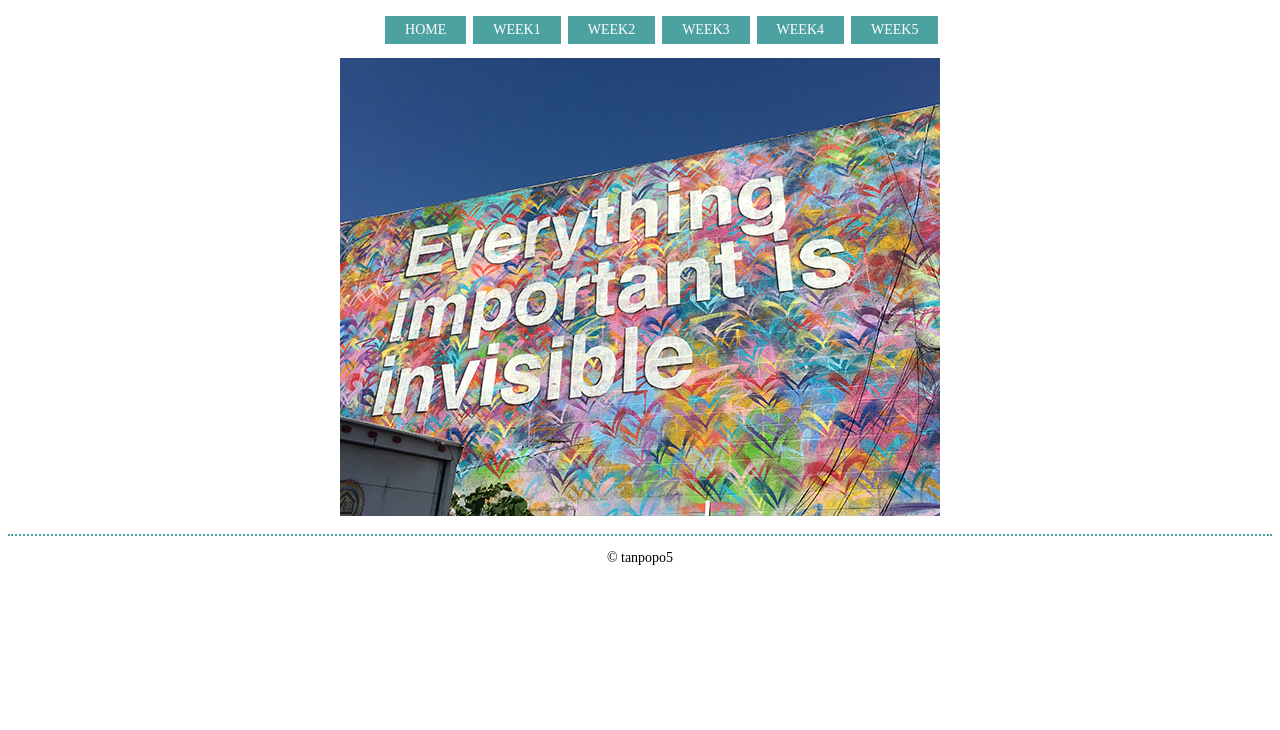
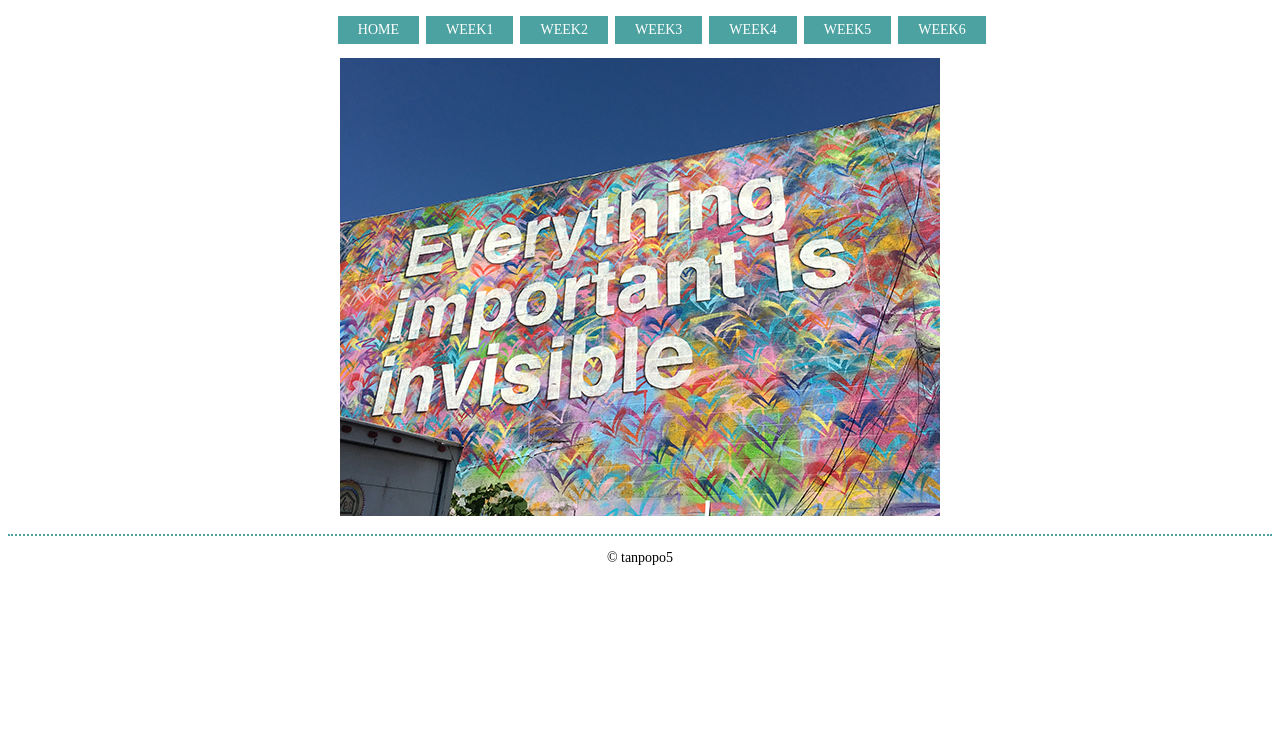
Before and after one commit to tanpopo5/classwork310, a plain HTML site: page index.html in a window 1280 px wide. Shown: the part 70-800 px from the top of the page. Drawn offline with Linux system fonts and the light colour scheme.

Commit message:
chenged index.html

```diff
--- a/index.html
+++ b/index.html
@@ -20,6 +20,7 @@
           <li class="link"><a href="w3/index.html">WEEK3</a></li>
           <li class="link"><a href="w4/index.html">WEEK4</a></li>
           <li class="link"><a href="w5/index.html">WEEK5</a></li>
+         <li class="link"><a href="w6/index.html">WEEK6</a></li>
        </ul>
     </div>
     </div>
```
